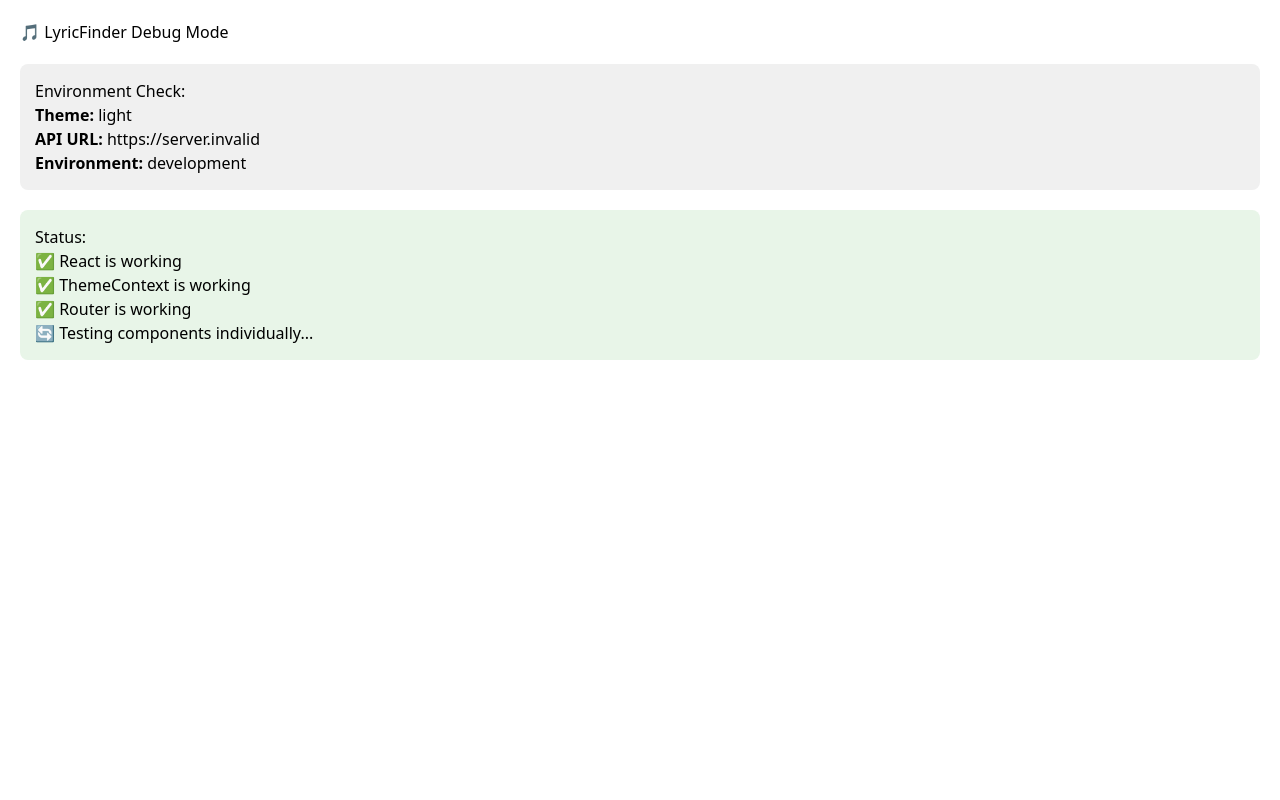
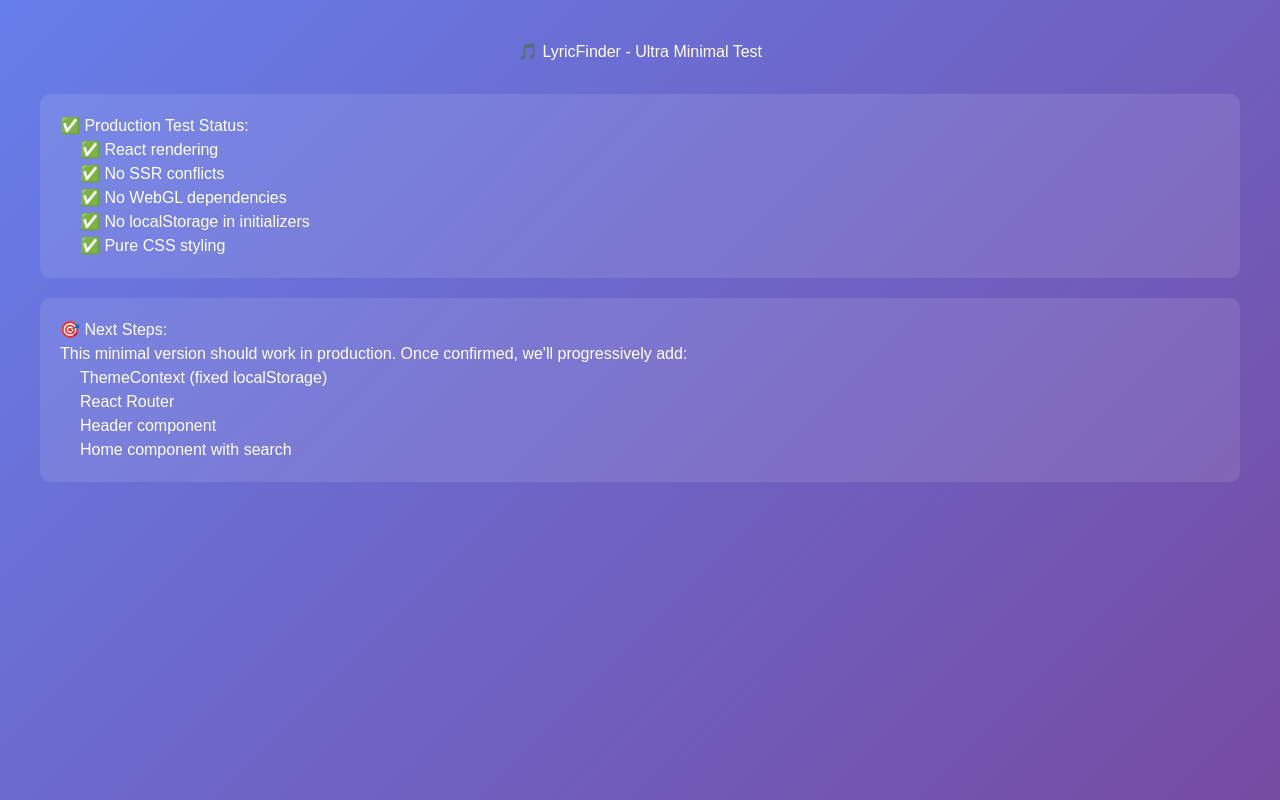
Before and after one commit to ShaheerZamanShah/LyricFinder, a React (Create React App) app in the folder client/: page / in a window 1280 px wide. Built offline with nearby package versions, Linux system fonts and the light colour scheme; no server answers.

Commit message:
Ultra minimal test: Pure React component without any complex dependencies

```diff
--- a/client/src/App.js
+++ b/client/src/App.js
@@ -1,54 +1,51 @@
 import React from 'react';
-import { BrowserRouter as Router, Routes, Route } from 'react-router-dom';
-// import Header from './components/Header';
-// import Home from './pages/Home';
-import SpotifyCallback from './components/SpotifyCallback';
-// import DarkVeil from './components/DarkVeil';
-import { ThemeProvider, useTheme } from './contexts/ThemeContext';
 
-// Minimal test component
-const MinimalHome = () => {
-  const { theme } = useTheme();
+// Ultra minimal test - no imports, no context, no routing
+const App = () => {
+  return (
+    <div style={{
+      padding: '40px',
+      fontFamily: 'Arial, sans-serif',
+      background: 'linear-gradient(135deg, #667eea 0%, #764ba2 100%)',
+      minHeight: '100vh',
+      color: 'white'
+    }}>
+      <h1 style={{ textAlign: 'center', marginBottom: '30px' }}>
+        🎵 LyricFinder - Ultra Minimal Test
+      </h1>
 
-  return (
-    <div style={{ padding: '20px', background: 'white', minHeight: '100vh' }}>
-      <h1 style={{ color: 'black' }}>🎵 LyricFinder Debug Mode</h1>
-      <div style={{ marginTop: '20px', padding: '15px', background: '#f0f0f0', borderRadius: '8px' }}>
-        <h3>Environment Check:</h3>
-        <p><strong>Theme:</strong> {theme}</p>
-        <p><strong>API URL:</strong> {process.env.REACT_APP_API_URL || 'Not set'}</p>
-        <p><strong>Environment:</strong> {process.env.NODE_ENV}</p>
+      <div style={{
+        backgroundColor: 'rgba(255,255,255,0.1)',
+        padding: '20px',
+        borderRadius: '10px',
+        marginBottom: '20px'
+      }}>
+        <h3>✅ Production Test Status:</h3>
+        <ul style={{ marginLeft: '20px' }}>
+          <li>✅ React rendering</li>
+          <li>✅ No SSR conflicts</li>
+          <li>✅ No WebGL dependencies</li>
+          <li>✅ No localStorage in initializers</li>
+          <li>✅ Pure CSS styling</li>
+        </ul>
       </div>
-      <div style={{ marginTop: '20px', padding: '15px', background: '#e8f5e8', borderRadius: '8px' }}>
-        <h3>Status:</h3>
-        <p>✅ React is working</p>
-        <p>✅ ThemeContext is working</p>
-        <p>✅ Router is working</p>
-        <p>🔄 Testing components individually...</p>
+
+      <div style={{
+        backgroundColor: 'rgba(255,255,255,0.1)',
+        padding: '20px',
+        borderRadius: '10px'
+      }}>
+        <h3>🎯 Next Steps:</h3>
+        <p>This minimal version should work in production. Once confirmed, we'll progressively add:</p>
+        <ol style={{ marginLeft: '20px' }}>
+          <li>ThemeContext (fixed localStorage)</li>
+          <li>React Router</li>
+          <li>Header component</li>
+          <li>Home component with search</li>
+        </ol>
       </div>
     </div>
   );
 };
 
-const AppContent = () => {
-  return (
-    <Router>
-      <div style={{ minHeight: '100vh', background: 'white' }}>
-        <Routes>
-          <Route path="/" element={<MinimalHome />} />
-          <Route path="/callback" element={<SpotifyCallback />} />
-        </Routes>
-      </div>
-    </Router>
-  );
-};
-
-function App() {
-  return (
-    <ThemeProvider>
-      <AppContent />
-    </ThemeProvider>
-  );
-}
-
 export default App;
```
